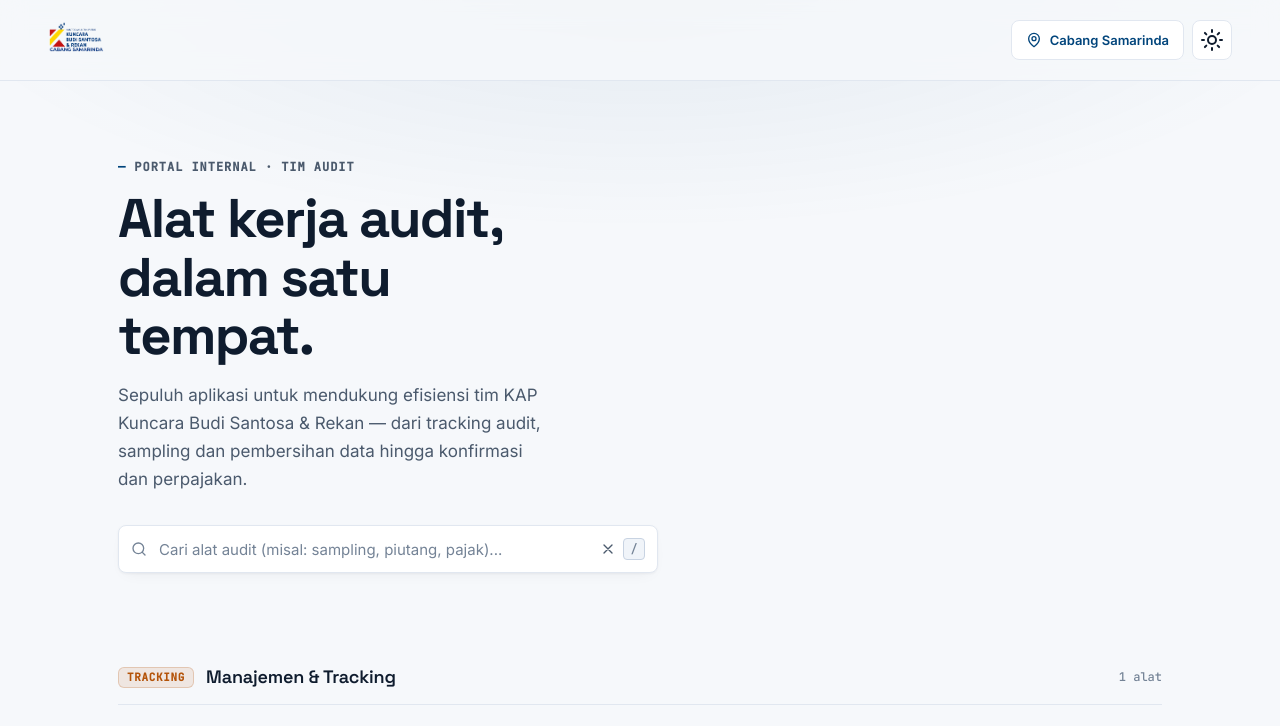
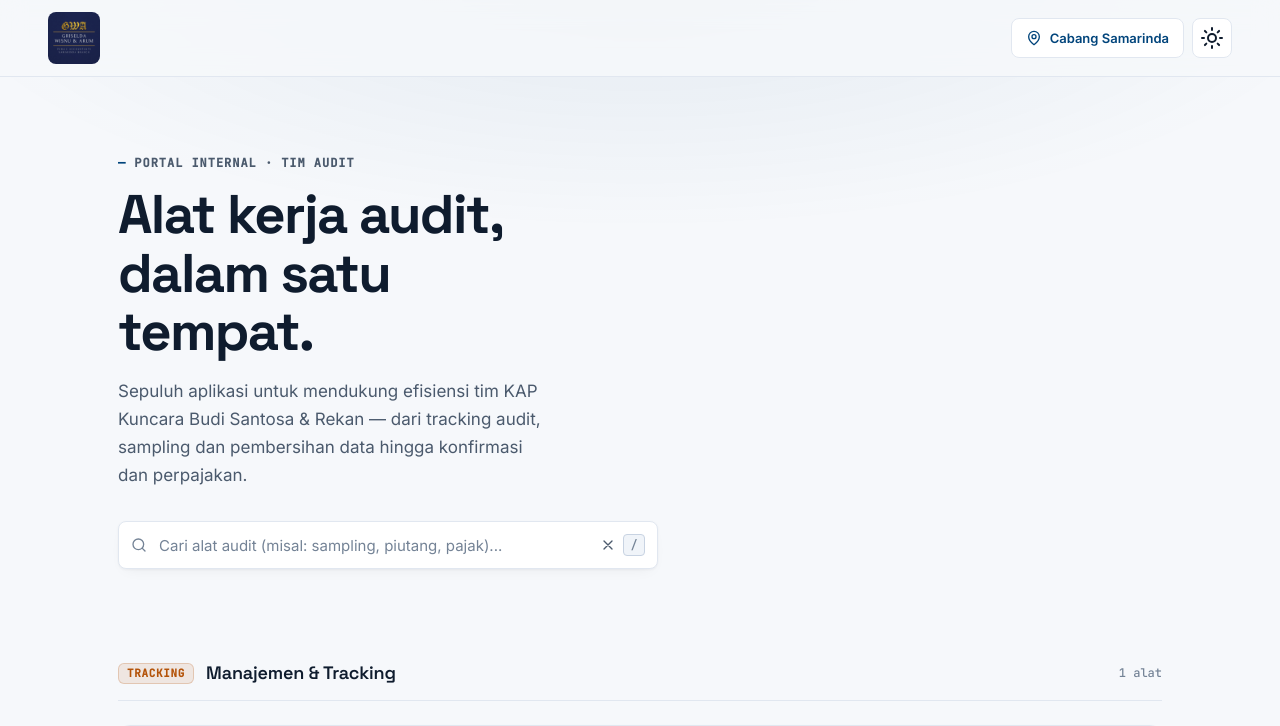
Before and after one commit to kapkbssamarinda/homepage, a plain HTML site: page index.html in a window 1280 px wide. Shown: the top 726 px of the page. Drawn offline with Linux system fonts and the light colour scheme.

```diff
--- a/index.html
+++ b/index.html
@@ -56,8 +56,8 @@
     <div class="backdrop" aria-hidden="true"></div>
 
     <header class="site-head">
-        <a class="brand" href="#top" aria-label="KAP Kuncara Budi Santosa &amp; Rekan — ke atas">
-            <img src="asset/icon/LOGO.png" alt="" width="132" height="44" class="brand-logo">
+        <a class="brand" href="#top" aria-label="Portal Alat Audit — ke atas">
+            <img src="asset/icon/logo_gwa.png" alt="Logo KAP GWA" width="56" height="56" class="brand-logo">
         </a>
         <div class="head-actions">
             <a class="chip" href="https://maps.app.goo.gl/Us9m17vRAyxCeR8V7" target="_blank" rel="noopener">
@@ -200,7 +200,7 @@
     </main>
 
     <footer class="site-foot">
-        <p class="foot-name">KAP Kuncara Budi Santosa &amp; Rekan</p>
+        <p class="foot-name">KAP Griselda Wisnu dan Arum</p>
         <p class="foot-meta">Cabang Samarinda · Internal Development Team</p>
         <p class="foot-meta">© <span id="year"></span> · Dikembangkan oleh Viany Ramadhany</p>
     </footer>
--- a/style.css
+++ b/style.css
@@ -149,8 +149,13 @@
     transition: background-color .25s var(--ease), border-color .25s var(--ease);
 }
 .brand { display: inline-flex; align-items: center; }
-.brand-logo { height: 56px; width: auto; }
-@media (max-width: 560px) { .brand-logo { height: 44px; } }
+.brand-logo {
+    height: 52px;
+    width: auto;
+    border-radius: var(--radius-sm);
+    object-fit: contain;
+}
+@media (max-width: 560px) { .brand-logo { height: 42px; } }
 .head-actions { display: flex; align-items: center; gap: var(--sp-2); }
 
 .chip {
```
Also changed, not shown: asset/icon/logo_gwa.jpg (added), asset/icon/logo_gwa.png (added), 1 other file.
